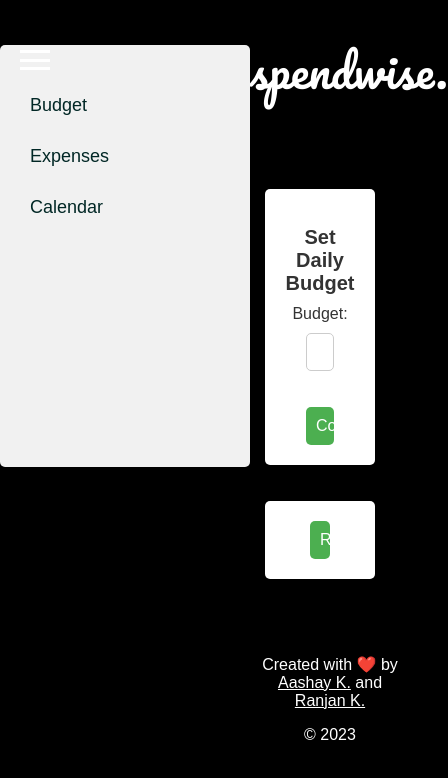
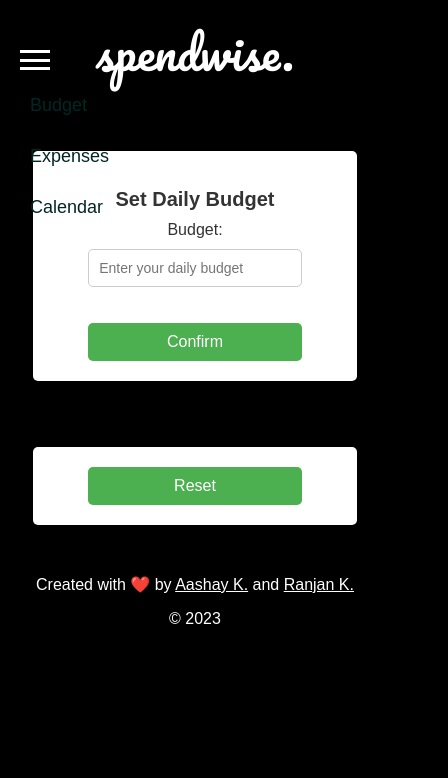
Before and after one commit to aashayk18/spendwise., a plain HTML site: page index.html in a window 390 px wide. Both pictures are taken after a click on the element 35 px from the left and 60 px from the top of the page. Shown: the whole page, 448 px wide, since content can reach past the window. Drawn offline with nearby package versions, Linux system fonts and the light colour scheme.

Commit message:
mobile optimize

```diff
--- a/calendar/calendar.js
+++ b/calendar/calendar.js
@@ -146,7 +146,7 @@
         var expensesTotal = document.createElement('p');
         var dailyBudget = document.createElement('p');
 
-        excessDeficitElement.textContent = 'Excess/Deficit: Rs. ' + res.balance;
+        excessDeficitElement.textContent = 'Balance: Rs. ' + res.balance;
         expensesTotal.textContent = "Total Expenses : Rs. " + res.expenses;
         dailyBudget.textContent = "Budget : Rs. " + res.budget;
         excessDeficitElement.style.fontWeight = 'bold';
--- a/index.html
+++ b/index.html
@@ -3,19 +3,15 @@
 
 <head>
   <title>spendwise.</title>
-  <link rel="stylesheet"
-        type="text/css"
-        href="styles.css">
-  <link rel="icon"
-        href="favicon.ico">
-  <link href="https://fonts.googleapis.com/css2?family=Pacifico&display=swap"
-        rel="stylesheet">
+  <meta name="viewport" content="width=device-width, initial-scale=1, minimum-scale=1" />
+  <link rel="stylesheet" type="text/css" href="styles.css">
+  <link rel="icon" href="favicon.ico">
+  <link href="https://fonts.googleapis.com/css2?family=Pacifico&display=swap" rel="stylesheet">
 </head>
 
 <body>
 
-  <div class="sidebar"
-       id="sidebar">
+  <div class="sidebar" id="sidebar">
     <ul>
       <li><a href="index.html?source=sidebar">Budget</a></li>
       <li><a href="expenses/expenses.html">Expenses</a></li>
@@ -23,8 +19,7 @@
     </ul>
   </div>
 
-  <div class="hamburger"
-       id="hamburger">
+  <div class="hamburger" id="hamburger">
     <div class="hamburger__line"></div>
     <div class="hamburger__line"></div>
     <div class="hamburger__line"></div>
@@ -32,24 +27,22 @@
 
   <div id="content"></div>
 
-  <div id="page1"
-       class="content-shift">
+  <div id="page1" class="content-shift">
     <h1>spendwise.</h1>
 
     <form id="budget-form">
       <h2>Set Daily Budget</h2>
       <label for="daily-budget">Budget:</label>
       <input type="number"
-             id="daily-budget"
-             placeholder="Enter your daily budget">
+      onkeydown="javascript: return ['Backspace','Delete','ArrowLeft','ArrowRight'].includes(event.code)
+      ? true : !isNaN(Number(event.key)) && event.code!=='Space'"
+      id="daily-budget" placeholder="Enter your daily budget">
       <br><br>
       <button type="submit">Confirm</button>
     </form>
     <br><br>
     <div class="reset-container">
-      <button type="reset"
-              class="reset-button"
-              onclick="resetAll()">Reset</button>
+      <button type="reset" class="reset-button" onclick="resetAll()">Reset</button>
     </div>
     <script src="https://cdnjs.cloudflare.com/ajax/libs/localforage/1.10.0/localforage.min.js"></script>
 
@@ -58,7 +51,7 @@
     <footer>
       <div id="creator-credits">
         <p>Created with ❤️ by <a href="https://github.com/aashayk18">Aashay K.</a> and <a
-             href="https://github.com/ranjan210">Ranjan K.</a></p>
+            href="https://github.com/ranjan210">Ranjan K.</a></p>
       </div>
       <div id="copyright">
         <p>&copy; <span id="current-year"></span></p>
--- a/styles.css
+++ b/styles.css
@@ -50,10 +50,6 @@
     background-color: #4CAF50;
     color: #fff;
 }
-
-/* .sidebar--active {
-    background-color: #586313;
-} */
 
 .hamburger {
     position: fixed;
@@ -232,6 +228,143 @@
 #creator-credits p,
 #copyright p {
     font-size: 16px;
-    /* Increased font size for mobile */
     color: white;
 }
+
+@media screen and (max-width: 480px) {
+
+    h1 {
+        text-align: center;
+        margin-top: 12px;
+        margin-bottom: 60px;
+        color: #fff;
+        font-family: "Pacifico", cursive;
+        font-weight: 1;
+        font-size: 45px;
+    }
+
+
+    .sidebar {
+        margin-top: 10px;
+        position: fixed;
+        top: 35px;
+        left: 0;
+        width: 250px;
+        height: 100vh;
+        background-color: transparent;
+        padding: 20px;
+        box-sizing: border-box;
+        transition: transform 0.3s ease-in-out;
+        transform: translateX(-100%);
+        z-index: 999;
+        border-radius: 5px;
+    }
+    form {
+        margin-bottom: 30px;
+        background-color: #ffffff;
+        padding: 20px;
+        border-radius: 5px;
+        flex: 1;
+        display: flex;
+        flex-direction: column;
+        justify-content: space-evenly;
+        width: 73%;
+        text-align: center;
+    }
+
+    #result {
+        margin-top: 100px;
+        text-align: center;
+        background-color: #ffffff;
+        padding: 20px;
+        border-radius: 5px;
+        flex: 1;
+        display: flex;
+        flex-direction: column;
+        justify-content: center;
+        width: 73%;
+        margin: 0 auto;
+    }
+
+    input[type="number"] {
+        width: 75%;
+        padding: 10px;
+        border-radius: 5px;
+        border: 1px solid #cccccc;
+        font-size: 14px;
+        box-sizing: border-box;
+        display: block;
+
+    }
+
+    button {
+        width: 75%;
+        padding: 10px;
+        background-color: #4CAF50;
+        color: #ffffff;
+        border: none;
+        border-radius: 5px;
+        cursor: pointer;
+        font-size: 16px;
+        display: block;
+        margin: 0 auto;
+    }
+
+    .reset-container {
+        background-color: #ffffff;
+        padding: 20px;
+        border-radius: 5px;
+        display: flex;
+        flex-direction: column;
+        justify-content: space-evenly;
+        width: 73%;
+        text-align: center;
+        margin-bottom: 50px;
+      }
+
+      .reset-button {
+        width: 75%;
+        padding: 10px;
+        background-color: #4CAF50;
+        color: #ffffff;
+        border: none;
+        border-radius: 5px;
+        cursor: pointer;
+        font-size: 16px;
+        margin: 0 auto;
+      }
+
+    .sidebar.open~.content-shift {
+        margin-left: 0px;
+    }
+
+    footer {
+        text-align: center;
+        color: #fff;
+        left: 0;
+        bottom: 0;
+        width: 100%;
+        padding: 0px;
+        background-color: #000;
+    }
+
+    footer a {
+        color: #fff;
+        text-align: center;
+    }
+
+    #creator-credits,
+    #copyright {
+        margin-bottom: 5px;
+        color: white;
+        text-align: center;
+    }
+
+    #creator-credits p,
+    #copyright p {
+        font-size: 16px;
+        color: white;
+        text-align: center;
+    }
+
+}
```
Also changed, not shown: calendar/calendar.css (+50 -0 lines), calendar/calendar.html (+2 -1 lines), expenses/expenses.html (+13 -18 lines).
